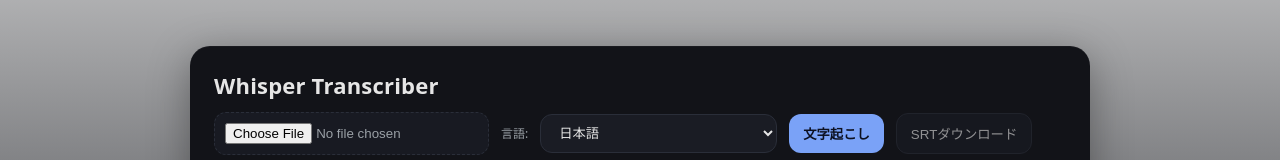
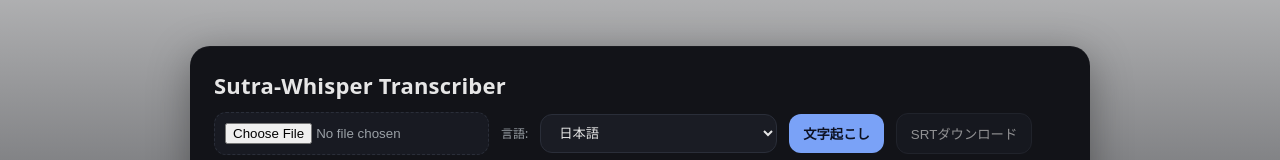
Before and after one commit to kazkt01/pub_wisper, a plain HTML site: page web/index.html in a window 1280 px wide. Shown: the part 219-379 px from the top of the page. Drawn offline with Linux system fonts and the light colour scheme.

Commit message:
name idea

```diff
--- a/web/index.html
+++ b/web/index.html
@@ -34,7 +34,7 @@
 </head>
 <body>
   <div class="card">
-    <h1>Whisper Transcriber</h1>
+    <h1>Sutra-Whisper Transcriber</h1>
     <div class="row">
       <input id="file" type="file" accept="audio/*,video/*" />
       <label class="small">言語:</label>
```
